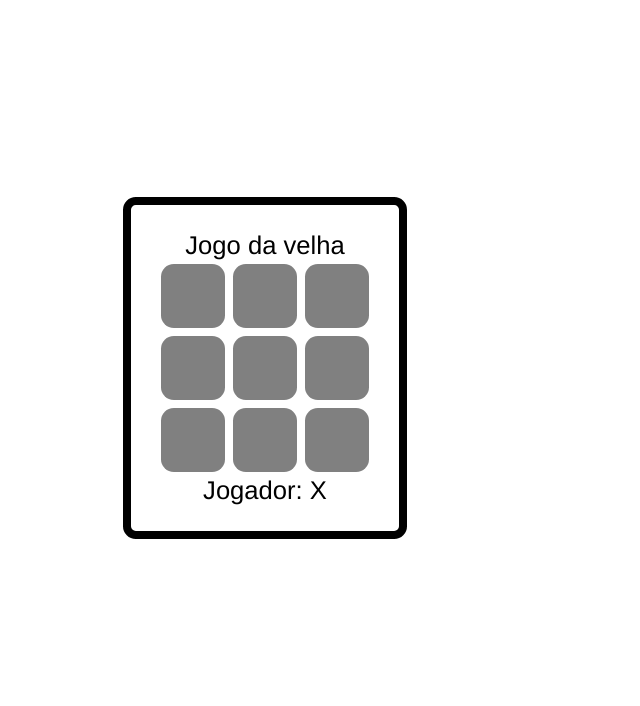
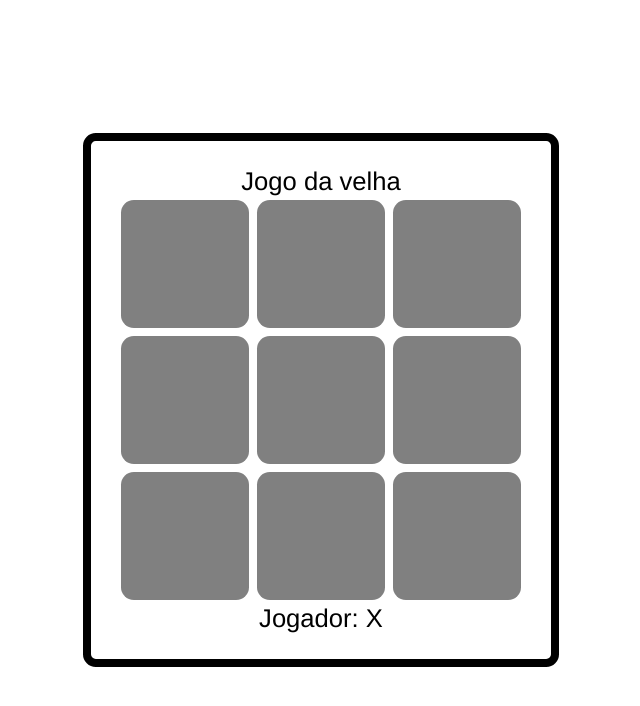
Before and after one commit to lrNas/orbi-dio-jogodavelha, a plain HTML site: page index.html in a window 1280 px wide. Shown: the whole page, without its empty margins (319-959 px from the left). Drawn offline with Linux system fonts and the light colour scheme.

Commit message:
Algumas melhorias estéticas

```diff
--- a/script.js
+++ b/script.js
@@ -1,104 +1,101 @@
+let blocker = document.getElementById("blocker");
 let jogador = document.getElementById("player");
-let playerX = true;
 let tiles = document.getElementsByClassName("tile");
-let setted=0;
-let blocker = document.getElementById("blocker");
 let winner = document.getElementById("winner");
 let newgame = document.getElementById("newgame")
+let playerX = true;
+let setted = 0;
+const namePlayer = _ => playerX ? "X" : "O";
+const updatePlayer = _ => jogador.innerHTML = "Jogador: " + namePlayer();
+const getColor = _ => playerX ? color = "blue" : color = "red";
+const onFocus = event => event.target.style.backgroundColor = getColor();
+const onBlur = event => event.target.style.backgroundColor = "";
 
-
-function namePlayer()
-{
-    return playerX?"X":"O";
-}
-
-function updatePlayer(){
-    jogador.innerHTML = "Jogador: " + namePlayer();
-}
-
-function checkVitoria(status){
-    if(status===null){
+function checkVitoria(status) {
+    if (status === null) {
         winner.innerHTML = "Deu velha!"
         blocker.style.display = "flex";
     }
-    else{
-        if(status){
+    else {
+        if (status) {
             winner.innerHTML = "Vencedor: " + namePlayer();
             blocker.style.display = "flex";
         }
     }
 }
 
-function atualStatus(){
+function atualStatus() {
     let tilesArray = [...tiles]
-    let usedTiles = tilesArray.map(tile=>tile.playerX);
+    let usedTiles = tilesArray.map(tile => tile.playerX);
 
-// verifica linhas
-if(
+    if (
         (
-        usedTiles[0]!== undefined &&
+            usedTiles[0] !== undefined &&
             (
-            usedTiles[0]===usedTiles[1] && usedTiles[1]===usedTiles[2] ||
-            usedTiles[0]===usedTiles[3] && usedTiles[3]===usedTiles[6] ||
-            usedTiles[0]===usedTiles[4] && usedTiles[4]===usedTiles[8]
+                usedTiles[0] === usedTiles[1] && usedTiles[1] === usedTiles[2] ||
+                usedTiles[0] === usedTiles[3] && usedTiles[3] === usedTiles[6] ||
+                usedTiles[0] === usedTiles[4] && usedTiles[4] === usedTiles[8]
             )
-    ) ||
+        )
+        ||
 
         (
-        usedTiles[8]!== undefined &&
+            usedTiles[8] !== undefined &&
             (
-            usedTiles[6]===usedTiles[7] && usedTiles[7]===usedTiles[8]||
-            usedTiles[2]===usedTiles[5] && usedTiles[5]===usedTiles[8]
+                usedTiles[6] === usedTiles[7] && usedTiles[7] === usedTiles[8] ||
+                usedTiles[2] === usedTiles[5] && usedTiles[5] === usedTiles[8]
             )
         )
 
         ||
 
         (
-        usedTiles[4]!== undefined &&
+            usedTiles[4] !== undefined &&
             (
-            usedTiles[3]===usedTiles[4] && usedTiles[4]===usedTiles[5] ||
-            usedTiles[1]===usedTiles[4] && usedTiles[4]===usedTiles[7] ||
-            usedTiles[6]===usedTiles[4] && usedTiles[4]===usedTiles[2]
+                usedTiles[3] === usedTiles[4] && usedTiles[4] === usedTiles[5] ||
+                usedTiles[1] === usedTiles[4] && usedTiles[4] === usedTiles[7] ||
+                usedTiles[6] === usedTiles[4] && usedTiles[4] === usedTiles[2]
             )
         )
     ) {
         return true;
     }
 
-    if(setted===9){
+    if (setted === 9) {
         return null;
     }
     return false;
 }
 
-const getColor = () =>playerX ? color = "blue" : color = "red";
-
-
-function setTile(num){
-    tiles[num].style.backgroundColor =getColor();
-    tiles[num].onclick = ()=>false;
+function setTile(num) {
+    tiles[num].removeEventListener("mouseleave", onBlur, false);
+    tiles[num].removeEventListener("mouseover", onFocus, false);
+    tiles[num].onclick = () => false;
     tiles[num].playerX = playerX;
+    tiles[num].style.backgroundColor = getColor();
     tiles[num].innerHTML = namePlayer();
     setted++;
     console.log(setted)
     checkVitoria(atualStatus());
-    playerX =! playerX;
+    playerX = !playerX;
     updatePlayer();
 }
 
-function resetTiles(){
+function resetTiles() {
     blocker.style.display = "none";
-    setted=0;
+    setted = 0;
     updatePlayer();
-    for (let i=0;i<9;i++){
+    for (let i = 0; i < 9; i++) {
         tiles[i].style.backgroundColor = "grey";
-        tiles[i].onclick = ()=>setTile(i);
+        tiles[i].onclick = () => setTile(i);
         tiles[i].innerHTML = "";
         tiles[i].playerX = undefined;
+        tiles[i].addEventListener("mouseover", onFocus
+            , false);
+        tiles[i].addEventListener("mouseleave", onBlur
+            , false);
     }
 }
 
-
 resetTiles();
 newgame.onclick = resetTiles;
--- a/style.css
+++ b/style.css
@@ -1,21 +1,22 @@
 body{
     display:flex;
+    flex-direction:column;
+    width: 100vw;
+    height: 100vh;
+    padding: 0;
+    margin: 0;
     justify-content: center;
     align-items: center;
     text-align:center;
     font-family:'Franklin Gothic Medium', 'Arial Narrow', Arial, sans-serif;
     font-size: 2vmax;
-    width: 90vw;
-    height: 90vh;
 
 }
 .container{
+    display: flex;
     border: black solid 1vmin;
     border-radius: 1vmax;
     padding: 2vmax;
-    display: flex;
-    align-items: center;
-    justify-content: center;
     flex-direction: column;
     overflow: hidden;
     }
@@ -28,12 +29,13 @@ body{
 .tile{
     display: flex;
     background-color: grey;
-    width: 5vmax;
-    height:5vmax;
+    width: 10vmax;
+    height:10vmax;
     margin:0.5vmin;
     border-radius: 1vmax;
     align-items: center;
     justify-content: center;
+    transition: ease-in 200ms;
 }
 
 #blocker{
@@ -42,6 +44,8 @@ body{
     align-items: center;
     justify-content: center;
     top:0;
+    right:0;
+    padding: 0;
     margin:0;
     width: 100%;
     height: 100%;
@@ -49,10 +53,13 @@ body{
 }
 
 #modal{
-    background-color: gray;
+    background-color: white;
     display:flex;
     flex-direction: column;
     width: fit-content;
+    border: black solid 1vmin;
+border-radius: 0.5vmax;
+padding: 0.5vmax 1vmax 2vmax;
 
 }
 
```
Lines whose indentation alone changed are shown as unchanged.
